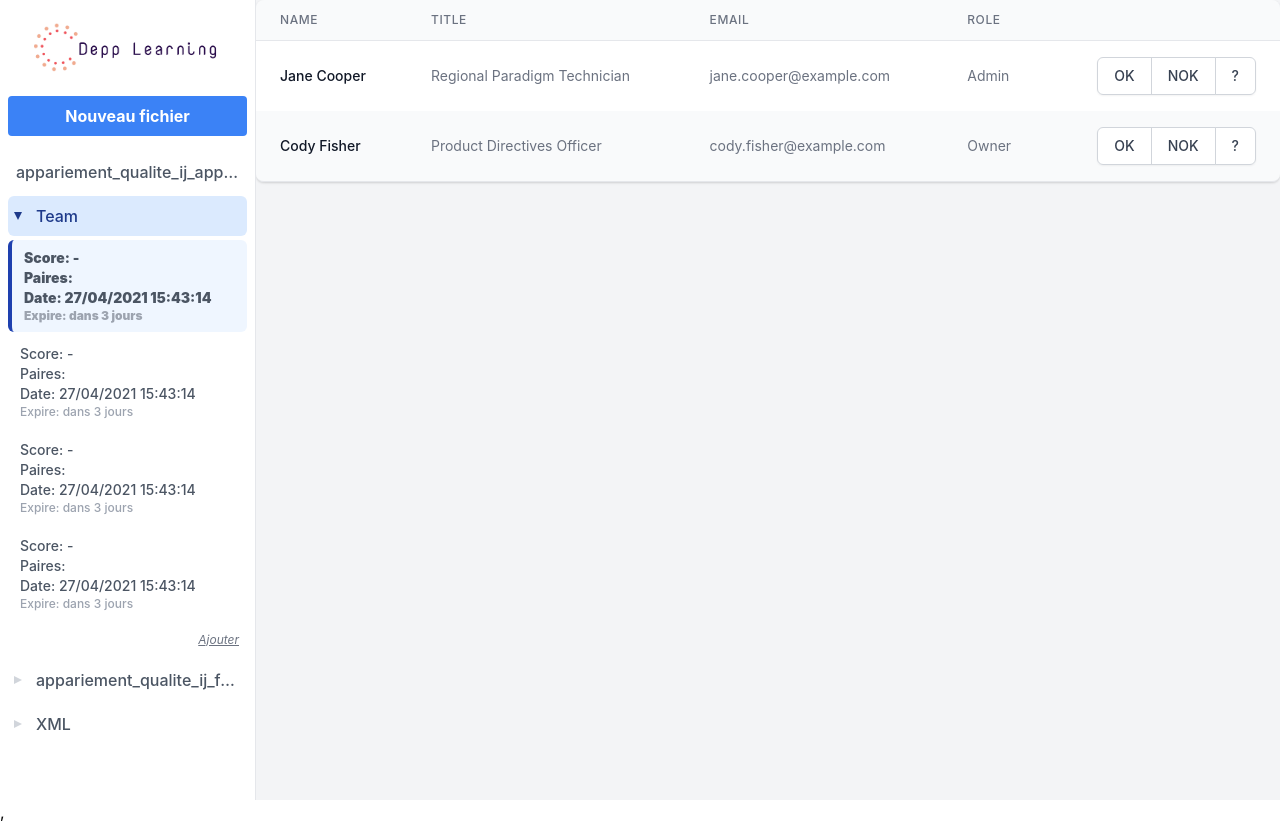
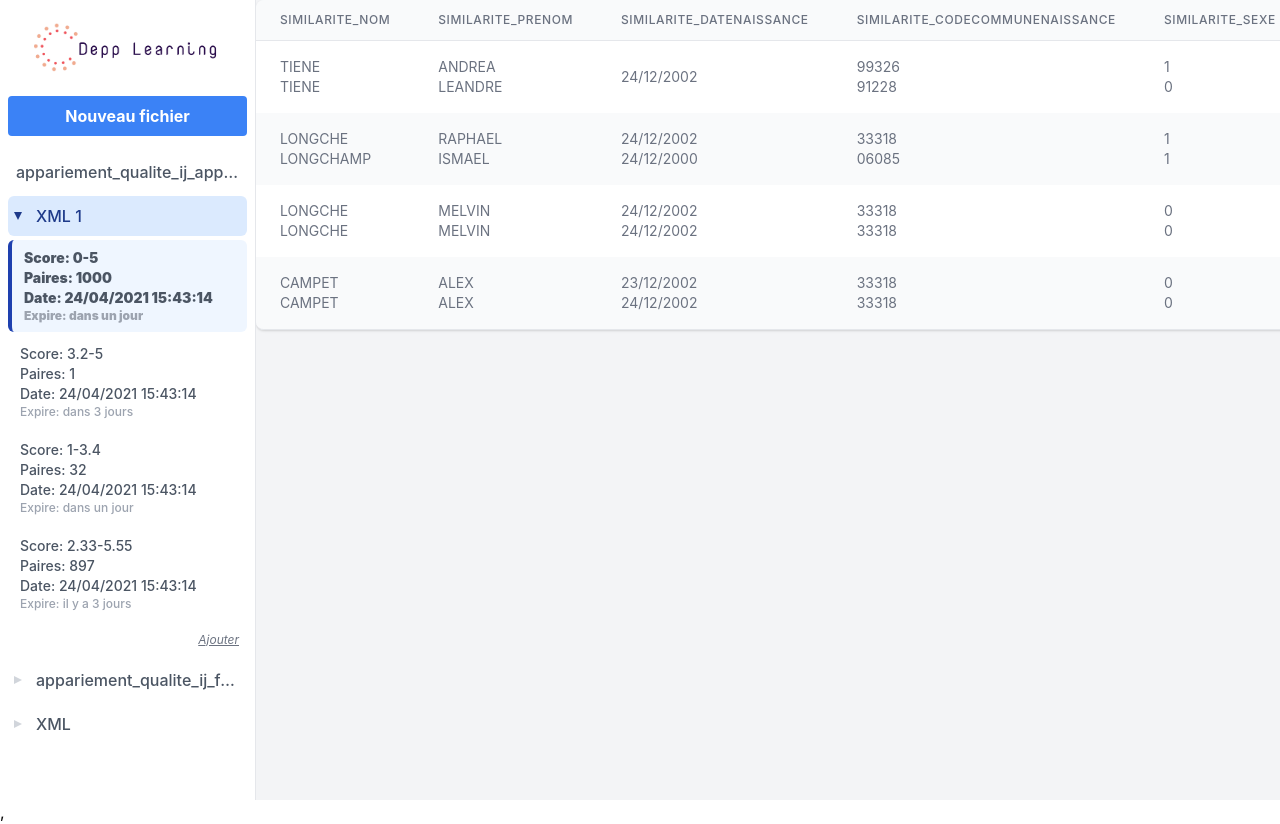
Before and after one commit to ksamuel/matching, a React (Vite) app in the folder frontend/: page /datasource/2/sample/1/ in a window 1280 px wide. Built offline with nearby package versions, Linux system fonts and the light colour scheme; a web font is replaced by a local one.

Commit message:
feat: finish sample table UI mockup

```diff
--- a/frontend/src/sampleSlice.js
+++ b/frontend/src/sampleSlice.js
@@ -7,7 +7,7 @@ export const sampleSlice = createSlice({
   initialState: {
     currentDatasource: null,
     currentSample: null,
-		datasources: shortMenu
+    datasources: shortMenu,
   },
   reducers: {
 
--- a/frontend/src/sampleTable.tsx
+++ b/frontend/src/sampleTable.tsx
@@ -11,6 +11,8 @@ import findCurrentData from "./selectors"
 import {setCurrentDataSource, setCurrentSample} from "./sampleSlice"
 
 import {classNames, zip} from "./utils";
+import {sampleData} from "./testData";
+
 
 function StringComparison({first, second}) {
 
@@ -28,14 +30,14 @@ function StringComparison({first, second}) {
 }
 
 
-function TripleButton({initialValue, onChange}) {
+function TripleButton({value, onChange}) {
 
-	let [value, setValue] = useState(initialValue)
+    let [status, setStatus] = useState(value)
 
-	const onClick = (value) => {
+    const onClick = (status) => {
         return (e) => {
-			setValue(value)
-			onChange(value, e)
+            setStatus(status)
+            onChange(status, e)
         }
     }
 
@@ -44,7 +46,7 @@ function TripleButton({initialValue, onChange}) {
       <button
           onClick={onClick("ok")}
           type="button"
-				className={classNames(value === "ok" ? "bg-green-200" : "hover:bg-gray-200",
+          className={classNames(status === "ok" ? "bg-green-200" : "hover:bg-gray-200",
               "relative inline-flex items-center px-4 py-2",
               "rounded-l-md border border-gray-300 bg-white border-gray-300",
               "text-sm font-medium text-gray-700  focus:z-10",
@@ -55,7 +57,7 @@ function TripleButton({initialValue, onChange}) {
 	<button
         onClick={onClick("nok")}
         type="button"
-		className={classNames(value === "nok" ? "bg-red-200" : "hover:bg-gray-200",
+        className={classNames(status === "nok" ? "bg-red-200" : "hover:bg-gray-200",
             "-ml-px relative inline-flex items-center px-4 py-2 border border-gray-300",
             "bg-white text-sm font-medium text-gray-700  focus:z-10",
             "focus:outline-none focus:ring-1 focus:ring-indigo-500 focus:border-indigo-500")}
@@ -65,7 +67,7 @@ function TripleButton({initialValue, onChange}) {
 	<button
         onClick={onClick("?")}
         type="button"
-		className={classNames(value === "?" ? "bg-yellow-200" : "hover:bg-gray-200",
+        className={classNames(status === "?" ? "bg-yellow-200" : "hover:bg-gray-200",
             "-ml-px relative inline-flex items-center px-4 py-2 rounded-r-md border",
             "border-gray-300 bg-white text-sm font-medium text-gray-700  focus:z-10",
             "focus:outline-none focus:ring-1 focus:ring-indigo-500 focus:border-indigo-500")}
@@ -81,6 +83,10 @@ export default function SampleTable() {
 
     let {datasourceId, sampleId} = useParams()
     let {currentDatasource, currentSample} = findCurrentData({datasourceId, sampleId})
+
+    let [data, setData] = useState(sampleData)
+
+
     const history = useHistory()
     const dispatch = useDispatch()
 
@@ -97,13 +103,6 @@ export default function SampleTable() {
     )
 
 
-	const people = [
-		{name: 'Jane Cooper', title: 'Regional Paradigm Technician', role: 'Admin', email: 'jane.cooper@example.com'},
-		{name: 'Cody Fisher', title: 'Product Directives Officer', role: 'Owner', email: 'cody.fisher@example.com'},
-		// More people...
-	]
-
-
     return (
         <div className="flex flex-col">
             <div className="-my-2 overflow-x-auto sm:-mx-6 lg:-mx-8">
@@ -112,44 +111,44 @@ export default function SampleTable() {
                         <table className="min-w-full divide-y divide-gray-200">
                             <thead className="bg-gray-50">
                             <tr>
+                                {(data[0].pairs).map((pair) => {
+                                    return <th
+                                        scope="col"
+                                        className="px-6 py-3 text-left text-xs font-medium text-gray-500 uppercase tracking-wider"
+                                    >
+                                        {pair.name}
+                                    </th>
+                                })}
+
                                 <th
                                     scope="col"
                                     className="px-6 py-3 text-left text-xs font-medium text-gray-500 uppercase tracking-wider"
                                 >
-									Name
+                                    Score
                                 </th>
                                 <th
                                     scope="col"
                                     className="px-6 py-3 text-left text-xs font-medium text-gray-500 uppercase tracking-wider"
                                 >
-									Title
+                                    Status
                                 </th>
-								<th
-									scope="col"
-									className="px-6 py-3 text-left text-xs font-medium text-gray-500 uppercase tracking-wider"
-								>
-									Email
-								</th>
-								<th
-									scope="col"
-									className="px-6 py-3 text-left text-xs font-medium text-gray-500 uppercase tracking-wider"
-								>
-									Role
-								</th>
-								<th scope="col" className="relative px-6 py-3">
-									<span className="sr-only">Edit</span>
-								</th>
+
                             </tr>
                             </thead>
                             <tbody>
-							{people.map((person, personIdx) => (
-								<tr key={person.email} className={personIdx % 2 === 0 ? 'bg-white' : 'bg-gray-50'}>
-									<td className="px-6 py-4 whitespace-nowrap text-sm font-medium text-gray-900">{person.name}</td>
-									<td className="px-6 py-4 whitespace-nowrap text-sm text-gray-500">{person.title}</td>
-									<td className="px-6 py-4 whitespace-nowrap text-sm text-gray-500">{person.email}</td>
-									<td className="px-6 py-4 whitespace-nowrap text-sm text-gray-500">{person.role}</td>
+                            {data.map((match, matchIdx) => (
+                                <tr key={match.id} className={matchIdx % 2 === 0 ? 'bg-white' : 'bg-gray-50'}>
+
+                                    {(match.pairs.map((pair) => {
+                                        let [first, second] = pair.values
+                                        return <td
+                                            className="px-6 py-4 whitespace-nowrap text-sm text-gray-500">{first}{pair.values.length === 2 ?
+                                            <br/> : ''}{second}</td>
+                                    }))}
+
+                                    <td className="px-6 py-4 whitespace-nowrap font-medium text-sm text-gray-500">{match.score}</td>
                                     <td className="px-6 py-4 whitespace-nowrap text-right text-sm font-medium">
-										<TripleButton/>
+                                        <TripleButton value={match.status}/>
                                     </td>
                                 </tr>
                             ))}
--- a/frontend/src/testData.tsx
+++ b/frontend/src/testData.tsx
@@ -1,5 +1,123 @@
+export let in1Day = new Date()
+in1Day.setDate(in1Day.getDate() + 1);
+
 export let in3Days = new Date()
 in3Days.setDate(in3Days.getDate() + 3);
+
+export let expired = new Date()
+expired.setDate(expired.getDate() - 3);
+
+export const sampleData = [
+    {
+        id: "1",
+        pairs: [
+            {
+                name: "similarite_nom",
+                values: ["TIENE", "TIENE"]
+            },
+            {
+                name: "similarite_prenom",
+                values: ["ANDREA", "LEANDRE"]
+            },
+            {
+                name: "similarite_dateNaissance",
+                values: ["24/12/2002",]
+            },
+            {
+                name: "similarite_codeCommuneNaissance",
+                values: ["99326", "91228"]
+            },
+            {
+                name: "similarite_sexe",
+                values: ["1", "0"]
+            }
+        ],
+        score: 0.5359286694101509,
+        status: null
+    },
+    {
+        id: "2",
+        pairs: [
+            {
+                name: "similarite_nom",
+                values: ["LONGCHE", "LONGCHAMP"]
+            },
+            {
+                name: "similarite_prenom",
+                values: ["RAPHAEL", "ISMAEL"]
+            },
+            {
+                name: "similarite_dateNaissance",
+                values: ["24/12/2002", "24/12/2000"]
+            },
+            {
+                name: "similarite_codeCommuneNaissance",
+                values: ["33318", "06085"]
+            },
+            {
+                name: "similarite_sexe",
+                values: ["1", "1"]
+            }
+        ],
+        score: 0,
+        status: "nok"
+    },
+    {
+        id: "3",
+        pairs: [
+            {
+                name: "similarite_nom",
+                values: ["LONGCHE", "LONGCHE"]
+            },
+            {
+                name: "similarite_prenom",
+                values: ["MELVIN", "MELVIN"]
+            },
+            {
+                name: "similarite_dateNaissance",
+                values: ["24/12/2002", "24/12/2002"]
+            },
+            {
+                name: "similarite_codeCommuneNaissance",
+                values: ["33318", "33318"]
+            },
+            {
+                name: "similarite_sexe",
+                values: ["0", "0"]
+            }
+        ],
+        score: 3.2,
+        status: "ok"
+    },
+    {
+        id: "3",
+        pairs: [
+            {
+                name: "similarite_nom",
+                values: ["CAMPET", "CAMPET"]
+            },
+            {
+                name: "similarite_prenom",
+                values: ["ALEX", "ALEX"]
+            },
+            {
+                name: "similarite_dateNaissance",
+                values: ["23/12/2002", "24/12/2002"]
+            },
+            {
+                name: "similarite_codeCommuneNaissance",
+                values: ["33318", "33318"]
+            },
+            {
+                name: "similarite_sexe",
+                values: ["0", "0"]
+            }
+        ],
+        score: 3.1,
+        status: "?"
+    }
+]
+
 
 export let shortMenu = [
     {
@@ -9,32 +127,126 @@ export let shortMenu = [
     },
     {
         id: "2",
-		name: 'Team',
+        name: 'XML 1',
         samples: [
-			{id: "1", name: 'Overview', expireDate: in3Days.toISOString()},
-			{id: "2", name: 'Members', href: '#', expireDate: in3Days.toISOString()},
-			{id: "3", name: 'Calendar', href: '#', expireDate: in3Days.toISOString()},
-			{id: "4", name: 'Settings', href: '#', expireDate: in3Days.toISOString()},
+            {
+                id: "1",
+                expireDate: in1Day.toISOString(),
+                count: 1000,
+                minScore: 0,
+                maxScore: 5,
+                date: expired.toISOString()
+            },
+            {
+                id: "2",
+
+
+                expireDate: in3Days.toISOString(),
+                count: 1,
+                minScore: 3.2,
+                maxScore: 5,
+                date: expired.toISOString()
+            },
+            {
+                id: "3",
+
+
+                expireDate: in1Day.toISOString(),
+                count: 32,
+                minScore: 1,
+                maxScore: 3.4,
+                date: expired.toISOString()
+            },
+            {
+                id: "4",
+
+
+                expireDate: expired.toISOString(),
+                count: 897,
+                minScore: 2.33,
+                maxScore: 5.55,
+                date: expired.toISOString()
+            },
         ],
     },
     {
         id: "3",
         name: 'appariement_qualite_ij_foo_champ_2018_2019_ij_sia_bar_01122018_3114318.xml',
         samples: [
-			{id: "5", name: 'Overview', href: '#'},
-			{id: "6", name: 'Members', href: '#'},
-			{id: "7", name: 'Calendar', href: '#'},
-			{id: "8", name: 'Settings', href: '#'},
+            {
+                id: "10", expireDate: in1Day.toISOString(), count: 1000, minScore: 0, maxScore: 5,
+                date: expired.toISOString()
+            },
+            {
+                id: "5",
+
+
+                expireDate: in3Days.toISOString(),
+                count: 1,
+                minScore: 3.2,
+                maxScore: 5,
+                date: expired.toISOString()
+            },
+            {
+                id: "6",
+
+
+                expireDate: in1Day.toISOString(),
+                count: 32,
+                minScore: 1,
+                maxScore: 3.4,
+                date: expired.toISOString()
+            },
+            {
+                id: "7",
+
+
+                expireDate: expired.toISOString(),
+                count: 897,
+                minScore: 2.33,
+                maxScore: 5.55,
+                date: expired.toISOString()
+            },
         ],
     },
     {
         id: "4",
         name: 'XML',
         samples: [
-			{id: "9", name: 'Overview', href: '#'},
-			{id: "10", name: 'Members', href: '#'},
-			{id: "11", name: 'Calendar', href: '#'},
-			{id: "12", name: 'Settings', href: '#'},
+            {
+                id: "8", expireDate: in1Day.toISOString(), count: 1000, minScore: 0, maxScore: 5,
+                date: expired.toISOString()
+            },
+            {
+                id: "9",
+
+
+                expireDate: in3Days.toISOString(),
+                count: 1,
+                minScore: 3.2,
+                maxScore: 5,
+                date: expired.toISOString()
+            },
+            {
+                id: "14",
+
+
+                expireDate: in1Day.toISOString(),
+                count: 32,
+                minScore: 1,
+                maxScore: 3.4,
+                date: expired.toISOString()
+            },
+            {
+                id: "16",
+
+
+                expireDate: expired.toISOString(),
+                count: 897,
+                minScore: 2.33,
+                maxScore: 5.55,
+                date: expired.toISOString()
+            },
         ],
     },
 
```
Lines whose indentation alone changed are shown as unchanged.
